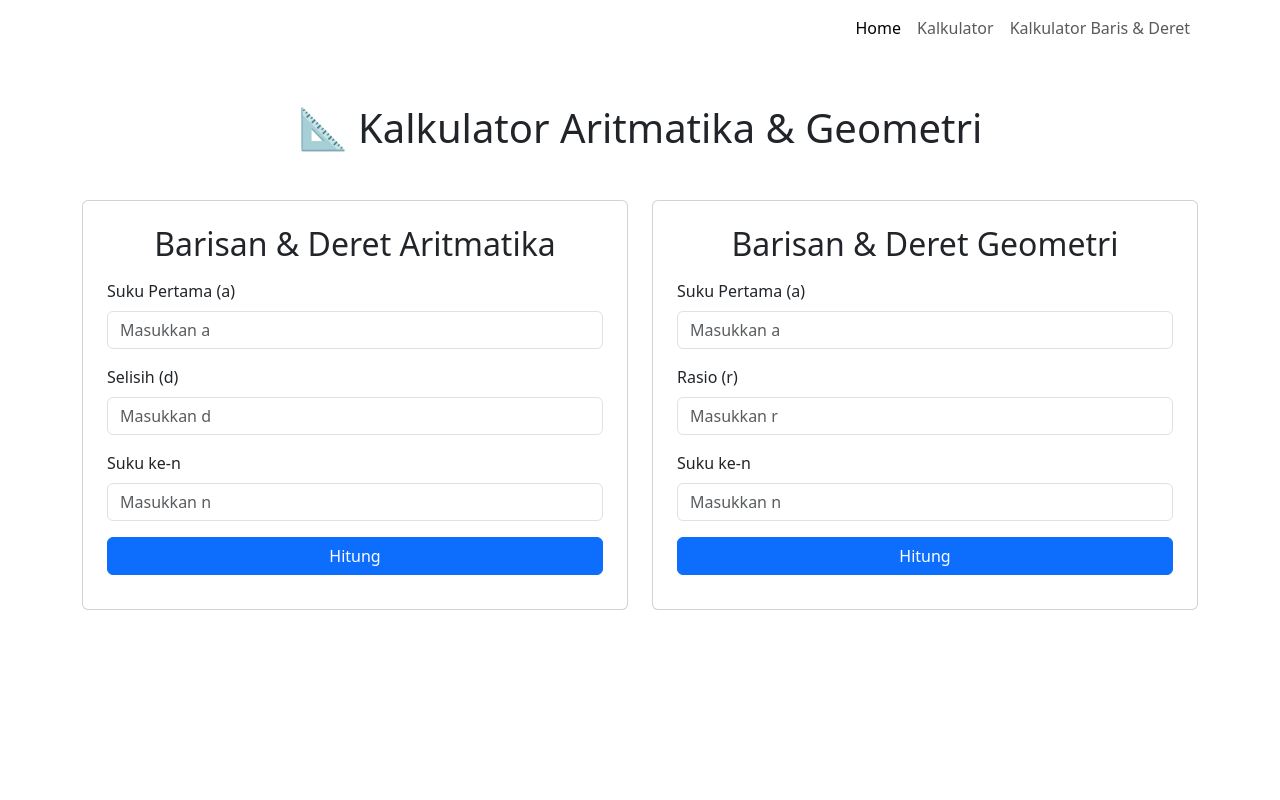
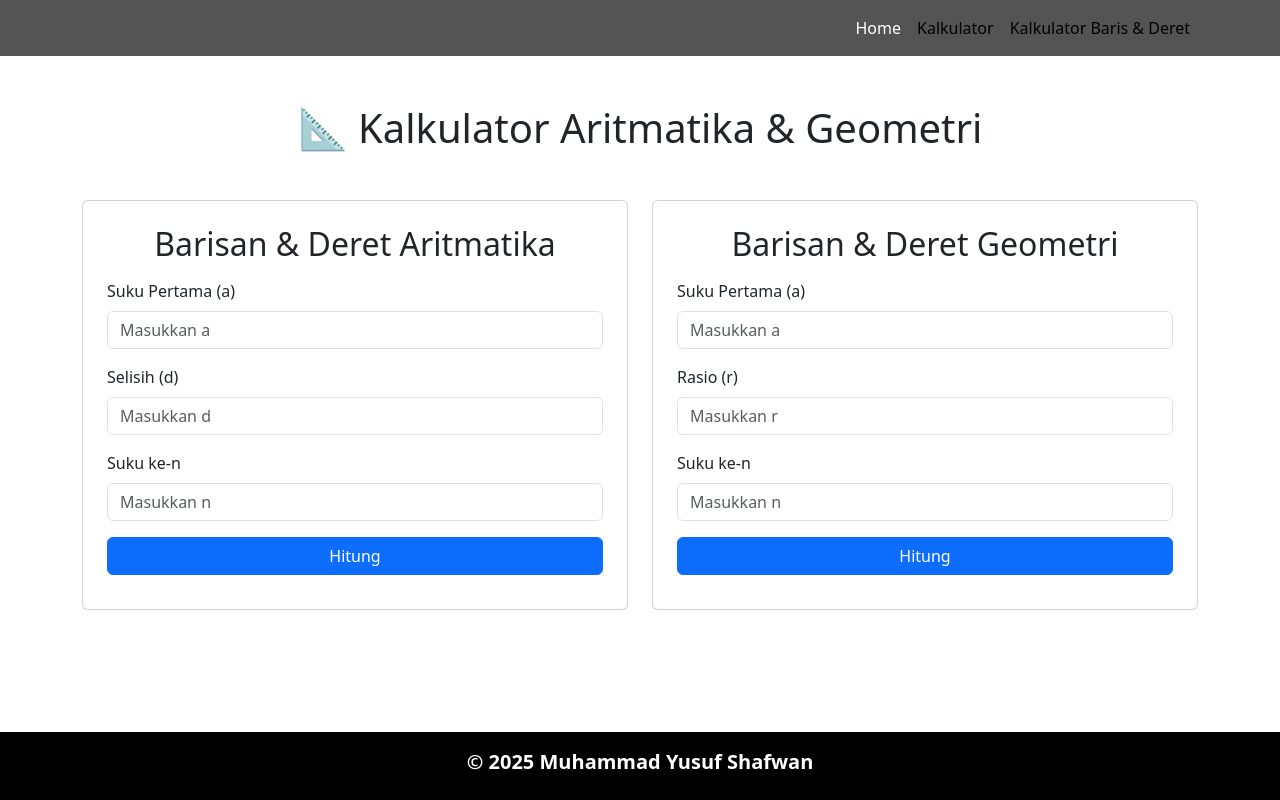
Before and after one commit to Hematitej/portofolioyusuf, a plain HTML site: page arit.html in a window 1280 px wide. Drawn offline with nearby package versions, Linux system fonts and the light colour scheme.

Commit message:
Update navbar dan footer arit.css

```diff
--- a/arit.css
+++ b/arit.css
@@ -1,7 +1,34 @@
+html, body {
+  height: 100%;
+  margin: 0;
+  display: flex;
+  flex-direction: column;
+}
+
 body {
     background-color: #000;
     color: #fff;
   }
+
+  .container {
+    flex: 1;
+  }
+
+.navbar {
+    background-color: #545454;
+    max-width: 100%;
+    width: 100%;
+    position: fixed;
+}
+.navbar-brand, .nav-link {
+    color: rgb(0, 0, 0) !important;
+}
+
+nav #menu a:hover,
+  .nav-link.active {
+    color: white !important;
+}
+
 .card {
     background-color: #1a1a1a;
     border-radius: 15px;
@@ -25,3 +52,12 @@ body {
     font-weight: bold;
     margin-top: 10px;
 }
+
+/* FOOTER */
+footer {
+  padding: 1em;
+  text-align: center;
+  background-color: #000000;
+  font-size: 18px;
+  font-weight: bold;
+}
```
Lines whose indentation alone changed are shown as unchanged.
